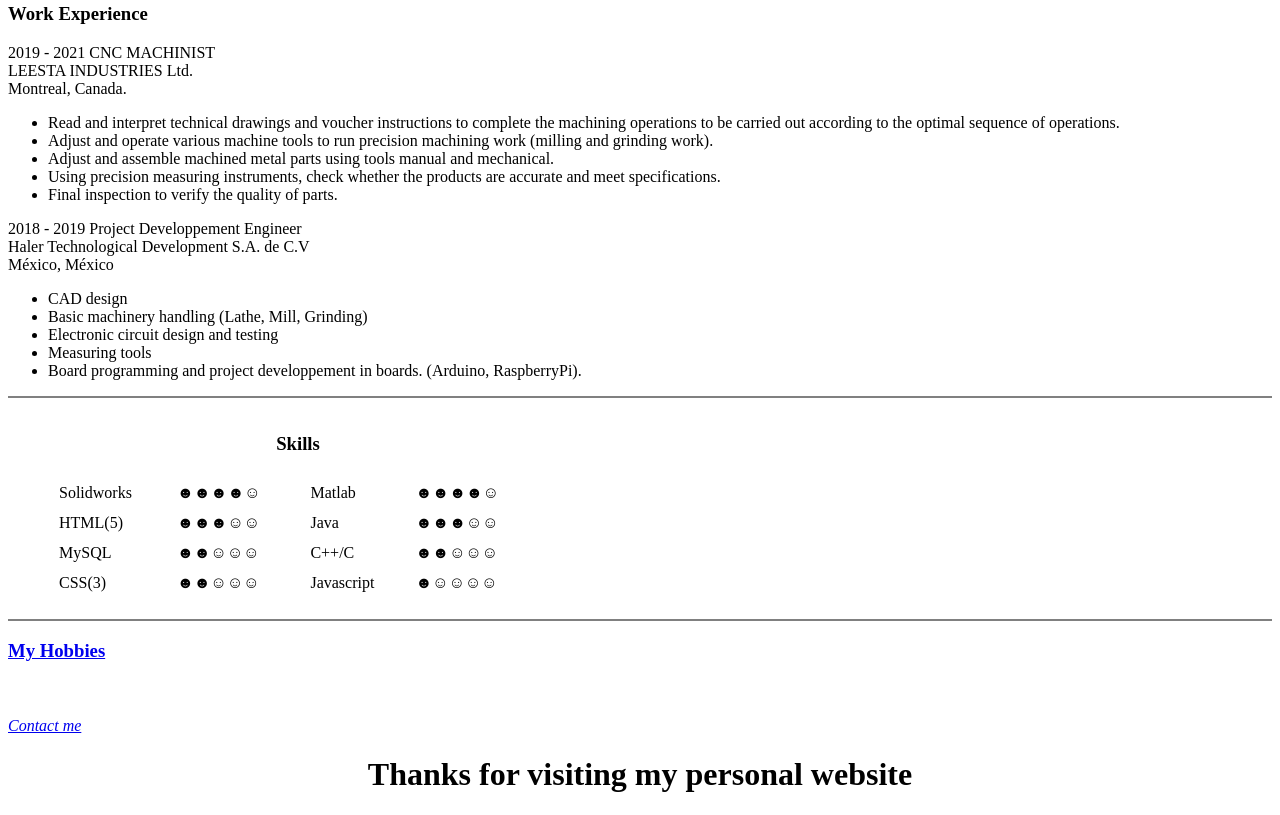
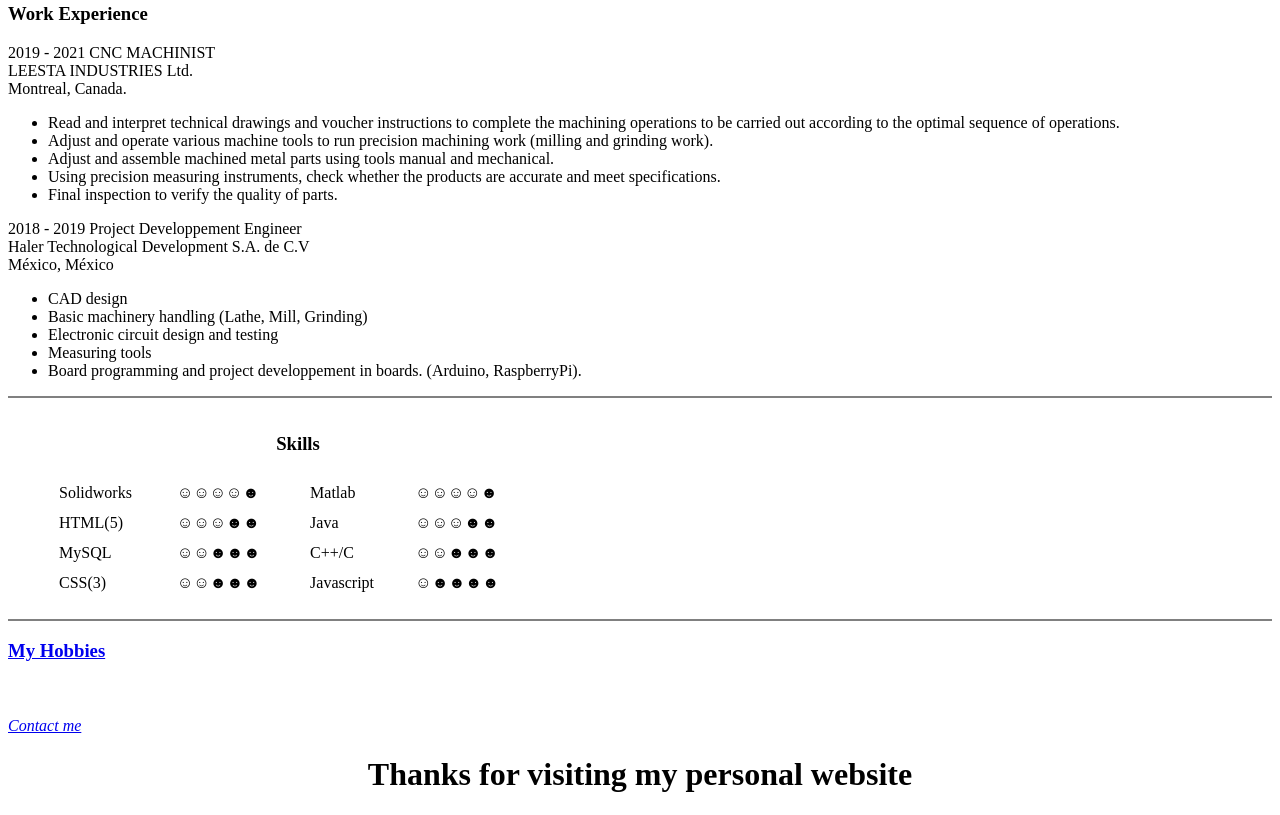
Before and after one commit to Abraham2201/CV, a plain HTML site: page index.html in a window 1280 px wide. Shown: the part 708-1523 px from the top of the page. Drawn offline with Linux system fonts and the light colour scheme.

Commit message:
Updating skills emoticons

```diff
--- a/index.html
+++ b/index.html
@@ -103,27 +103,27 @@ tools</li> <li>Board programming and project developpement in boards. (Arduino,
  <tbody>
    <tr>
      <td>Solidworks</td>
-     <td>☻☻☻☻☺</td>
+     <td>☺☺☺☺☻</td>
      <td>Matlab</td>
-     <td>☻☻☻☻☺</td>
+     <td>☺☺☺☺☻</td>
    </tr>
    <tr>
      <td>HTML(5)</td>
-     <td>☻☻☻☺☺</td>
+     <td>☺☺☺☻☻</td>
      <td>Java</td>
-     <td>☻☻☻☺☺</td>
+     <td>☺☺☺☻☻</td>
    </tr>
    <tr>
      <td>MySQL</td>
-     <td>☻☻☺☺☺</td>
+     <td>☺☺☻☻☻</td>
      <td>C++/C</td>
-     <td>☻☻☺☺☺</td>
+     <td>☺☺☻☻☻</td>
    </tr>
    <tr>
      <td>CSS(3)</td>
-     <td>☻☻☺☺☺</td>
+     <td>☺☺☻☻☻</td>
      <td>Javascript</td>
-     <td>☻☺☺☺☺</td>
+     <td>☺☻☻☻☻</td>
    </tr>
  </tbody>
    </table>
```
